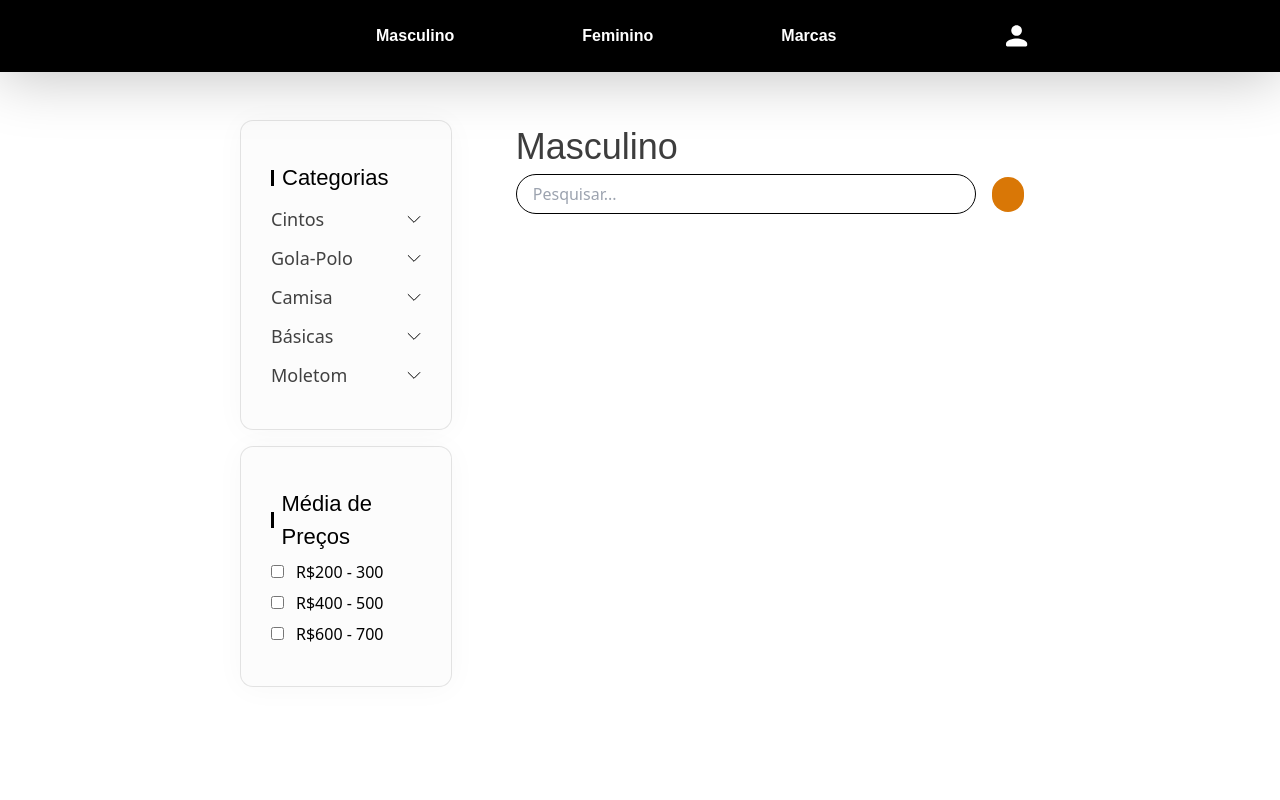
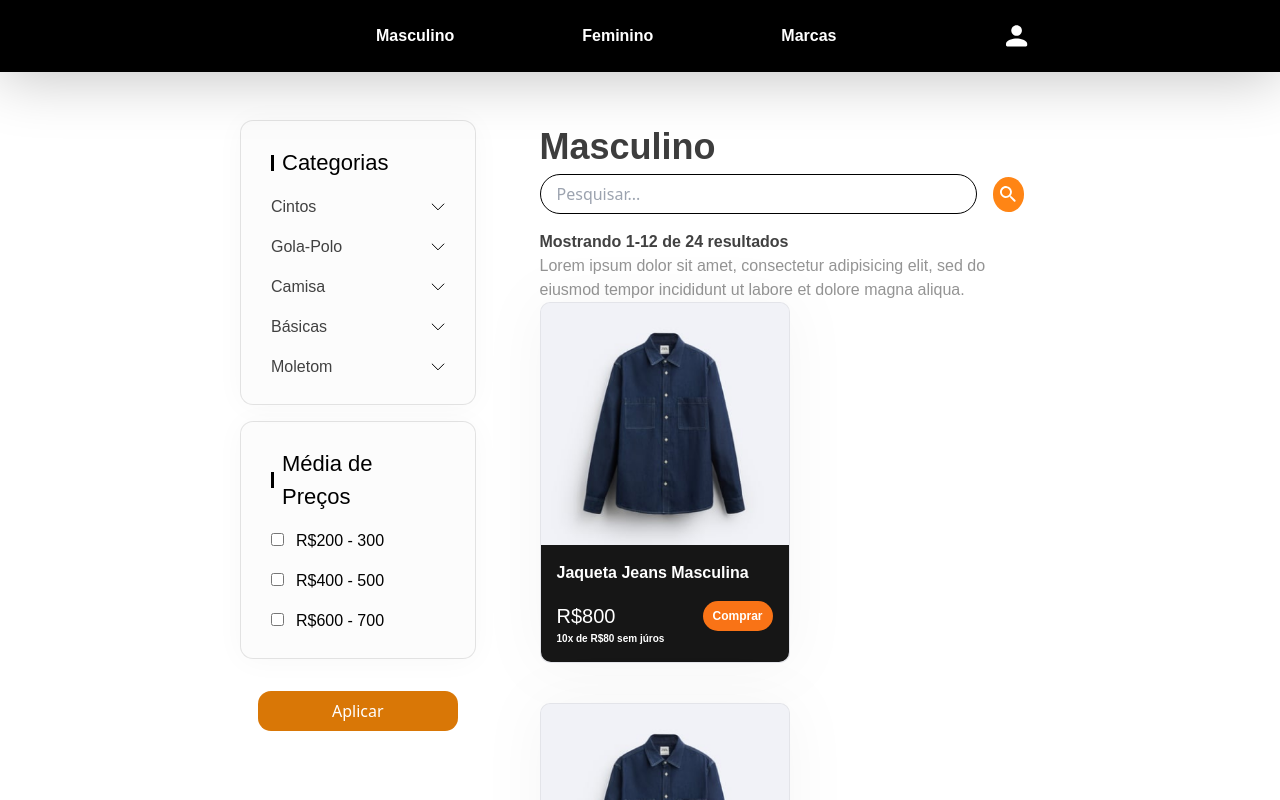
Before and after one commit to jpontel/aguadoce_webstore, a React (Vite) app: page /masculino in a window 1280 px wide. Shown: the top 800 px of the page. Built offline with nearby package versions, Linux system fonts and the light colour scheme.

Commit message:
implement generic product page

```diff
--- a/src/components/generic-clothes/index.tsx
+++ b/src/components/generic-clothes/index.tsx
@@ -7,9 +7,10 @@ export interface GenericClothesProps {
     hasDiscount: boolean;
     title: string;
     value: number;
+    small?: boolean;
 }
 
-export default function GenericClothes({hasDiscount, title, value, previousValue}: GenericClothesProps) {
+export default function GenericClothes({hasDiscount, title, value, previousValue, small}: GenericClothesProps) {
     const [isClicked, setIsClicked] = useState<boolean>(false);
 
     const handleCLick = () => {
@@ -18,7 +19,7 @@ export default function GenericClothes({hasDiscount, title, value, previousValue
     };
 
     return (
-        <div className={'w-[360px] h-full bg-[#F1F2F7] border-black border rounded-[10px] flex-col justify-between'}
+        <div className={`h-full bg-[#F1F2F7] border-black border rounded-[10px] flex-col justify-between ${small ? 'w-[250px]' : 'w-[360px]'}`}
              style={{filter: 'drop-shadow(0px 2px 30px rgba(0, 0, 0, 0.04))', border:'1px solid rgba(0, 0, 0, 0.06)'}}>
             <div>
                 <img alt={'Clothes'} src={jacket} className={'rounded-[10px]'}/>
--- a/src/components/generic-product-page/card/index.tsx
+++ b/src/components/generic-product-page/card/index.tsx
@@ -9,10 +9,10 @@ interface FilterCardProps {
 
 export default function FilterCard({categories, title, isSelectBox, priceRange}: FilterCardProps) {
     return (
-        <div className={'w-full py-[40px] px-[30px] rounded-[13px] background-card'}>
+        <div className={'font-oxygen w-full py-[25px] px-[30px] rounded-[13px] background-card'}>
             <div className={'w-full inline-flex gap-2 items-center'}>
                 <div className={'w-[3px] h-4 bg-black'}/>
-                <div className={'font-oxygen text-[22px]'}>
+                <div className={'text-[22px]'}>
                     {title}
                 </div>
             </div>
@@ -20,7 +20,7 @@ export default function FilterCard({categories, title, isSelectBox, priceRange}:
                 <div>
                     {priceRange?.map((item, index) => (
                         <div key={index}>
-                            <input type="checkbox" className={'mt-3 mr-3'}/>
+                            <input type="checkbox" className={'mt-5 mr-3'}/>
                             <label>R${item}</label>
                         </div>
                     )) || <div>No price range available</div>}
@@ -28,8 +28,8 @@ export default function FilterCard({categories, title, isSelectBox, priceRange}:
             ) : (
                 <div className={'w-full text-[18px]'}>
                     {categories.map((item, index) => (
-                        <div className={'w-full flex mt-3 justify-between text-[#414141]'}>
-                            <div key={index}>
+                        <div className={'w-full flex mt-4 justify-between text-[#414141]'}>
+                            <div key={index} className={'font-oxygen text-[16px] text-[#414141]'}>
                                 {item}
                             </div>
                             <button>
--- a/src/components/generic-product-page/index.tsx
+++ b/src/components/generic-product-page/index.tsx
@@ -1,22 +1,35 @@
+import GenericClothes, {GenericClothesProps} from "../generic-clothes";
+import searchIcon from '../../assets/icons/search.svg';
 import FilterCard from "./card";
 import './style/style.css';
 
 interface GenericProductPageProps {
     categories: string[];
+    data: GenericClothesProps[];
     title: string;
     action: () => void;
 }
 
-export default function GenericProductPage({categories, title, action}: GenericProductPageProps) {
+export default function GenericProductPage({categories, title, action, data}: GenericProductPageProps) {
     return (
         <div className={'w-full inline-flex pl-60 pt-12'}>
-            <div className={'w-[300px] flex flex-col gap-4'}>
-                <FilterCard categories={categories} title={'Categorias'} />
-                <FilterCard categories={categories} title={'Média de Preços'} isSelectBox priceRange={['200 - 300', '400 - 500', '600 - 700']}/>
+            <div className={'w-[350px] flex flex-col gap-4'}>
+                <FilterCard categories={categories} title={'Categorias'}/>
+                <FilterCard
+                    priceRange={['200 - 300', '400 - 500', '600 - 700']}
+                    title={'Média de Preços'}
+                    categories={categories}
+                    isSelectBox
+                />
+                <div className={'flex w-full items-center justify-center'}>
+                    <button className={'w-[200px] mt-4 bg-amber-600 text-white rounded-[13px] py-2'}>
+                        Aplicar
+                    </button>
+                </div>
             </div>
             {/*Barra de Pesquisa*/}
             <div className={'w-full pl-16 pr-64'}>
-                <div className={'font-montserrat font-regular text-[36px] text-[#3D3D3D]'}>
+                <div className={'font-oxygen font-semibold text-[36px] text-[#3D3D3D]'}>
                     {title}
                 </div>
                 <div className={'inline-flex w-full items-center justify-center gap-4'}>
@@ -26,7 +39,31 @@ export default function GenericProductPage({categories, title, action}: GenericP
                         onClick={action}
                         type={"text"}
                     />
-                    <button className={'rounded-full bg-amber-600 w-[35px] h-[35px]'}/>
+                    <button className={'button-with-icon hover:transition ease-in-out hover:bg-amber-800'}>
+                        <img src={searchIcon} alt={'Search'} className={'w-4 h-4'}/>
+                    </button>
+                </div>
+                {/*Número de Resultados*/}
+                <div className={'mt-4'}>
+                    <div className={'font-oxygen text-[16px] text-[#414141] font-semibold'}>
+                        Mostrando 1-12 de 24 resultados
+                    </div>
+                    <div className={'text-[#949494] font-oxygen text-[16px]'}>
+                        Lorem ipsum dolor sit amet, consectetur adipisicing elit, sed do eiusmod tempor incididunt ut
+                        labore et dolore magna aliqua.
+                    </div>
+                    {/*Resultados*/}
+                    {data.map((item, index) => (
+                        <div className={'inline-flex gap-4 children-container-product-page mb-10'}>
+                            <GenericClothes
+                                hasDiscount={item.hasDiscount}
+                                title={item.title}
+                                value={item.value}
+                                key={index}
+                                small
+                            />
+                        </div>
+                    ))}
                 </div>
             </div>
         </div>
--- a/src/components/generic-product-page/style/style.css
+++ b/src/components/generic-product-page/style/style.css
@@ -4,3 +4,23 @@
     background: rgba(239, 239, 239, 0.20);
     box-shadow: 0 2px 30px 0 rgba(0, 0, 0, 0.03);
 }
+
+.button-with-icon {
+    display: flex;
+    justify-content: center;
+    align-items: center;
+    width: 35px; /* Adjust based on your design */
+    height: 35px; /* Adjust based on your design */
+    background-color: #FF8515; /* Example background color */
+    border-radius: 50%; /* Makes the button round */
+}
+
+.children-container-product-page {
+    display: flex;
+    flex-wrap: wrap;
+}
+
+.children-container-product-page > * {
+    flex: 1 1 calc(70% - 600px);
+    margin-right: 50px;
+}
--- a/src/modules/masculino/index.tsx
+++ b/src/modules/masculino/index.tsx
@@ -1,9 +1,50 @@
 import GenericProductPage from "../../components/generic-product-page";
+import {useEffect, useState} from "react";
+import {GenericClothesProps} from "../../components/generic-clothes";
 
 export default function Masculino() {
+    const [data, setData] = useState<GenericClothesProps[]>([]);
+
+    useEffect(() => {
+        setData([{
+            hasDiscount: false,
+            title: 'Jaqueta Jeans Masculina',
+            value: 800.00
+        }, {
+            hasDiscount: false,
+            title: 'Jaqueta Jeans Feminina',
+            value: 600.00
+        }, {
+            hasDiscount: false,
+            title: 'Jaqueta Jeans Masculina',
+            value: 1800.00
+        }, {
+            hasDiscount: false,
+            title: 'Jaqueta Jeans Masculina',
+            value: 1800.00
+        }, {
+            hasDiscount: false,
+            title: 'Jaqueta Jeans Masculina',
+            value: 1800.00
+        }, {
+            hasDiscount: false,
+            title: 'Jaqueta Jeans Masculina',
+            value: 1800.00
+        }, {
+            hasDiscount: true,
+            title: 'Jaqueta Jeans Masculina',
+            value: 1800.00,
+            previousValue: 2000.00
+        }, {
+            hasDiscount: false,
+            title: 'Jaqueta Jeans Feminina',
+            value: 200.00
+        }]);
+    }, []);
+
     return(
         <div>
-            <GenericProductPage categories={['Cintos', 'Gola-Polo', 'Camisa', 'Básicas', 'Moletom']} title={'Masculino'} action={() => {}}/>
+            <GenericProductPage data={data} categories={['Cintos', 'Gola-Polo', 'Camisa', 'Básicas', 'Moletom']} title={'Masculino'} action={() => {}}/>
         </div>
     )
 }
```
